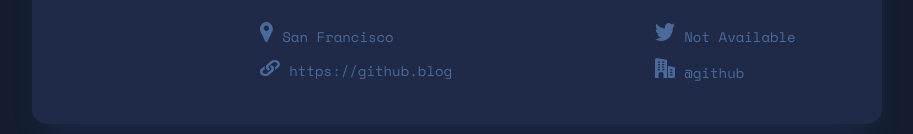
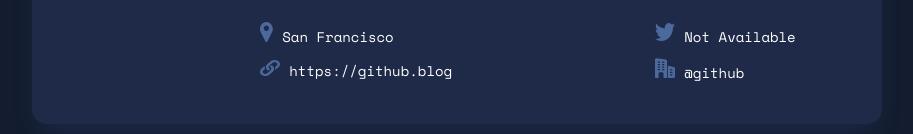
Before and after one commit to msantosdevlab/gituserseapp, a plain HTML site: page index.html in a window 1280 px wide. Both pictures are taken after a click on the button "DARK". Shown: the part 518-652 px from the top of the page, without its empty margins (183-1096 px from the left). Drawn offline with nearby package versions, Linux system fonts and the light colour scheme.

Commit message:
vcard color

```diff
--- a/assets/css/style.css
+++ b/assets/css/style.css
@@ -217,7 +217,6 @@ input[type="button"]:hover {
 
 .vcard-detail {
   margin-bottom: 10px;
-  color: #4B6A9B;
 }
 
 .vcard-detail a, .vcard-detail span {
@@ -255,18 +254,12 @@ footer p {
   background-color: #1E2A47;
 
 }
-.white-color {
-  color: #FFFFFF;
-}
-
-.white-color-h1 h1 {
-  color: #FFFFFF;
-}
-.white-color-p p{
-  color: #FFFFFF;
-}
-
-.white-color-a a{
+.white-color,
+.white-color-h1 h1,
+.white-color-p p,
+.white-color-a a,
+.vcard-detail-white span,
+.vcard-detail-white a {
   color: #FFFFFF;
 }
 
--- a/assets/js/script.js
+++ b/assets/js/script.js
@@ -38,7 +38,7 @@ function changeColorTheme() {
   });
 
   vcardDetails.forEach(item => {
-    item.children[1].classList.toggle("white-color");
+    item.classList.toggle("vcard-detail-white");
   });
 
   let themeIconAlt = themeIcon.getAttribute("alt");
```
